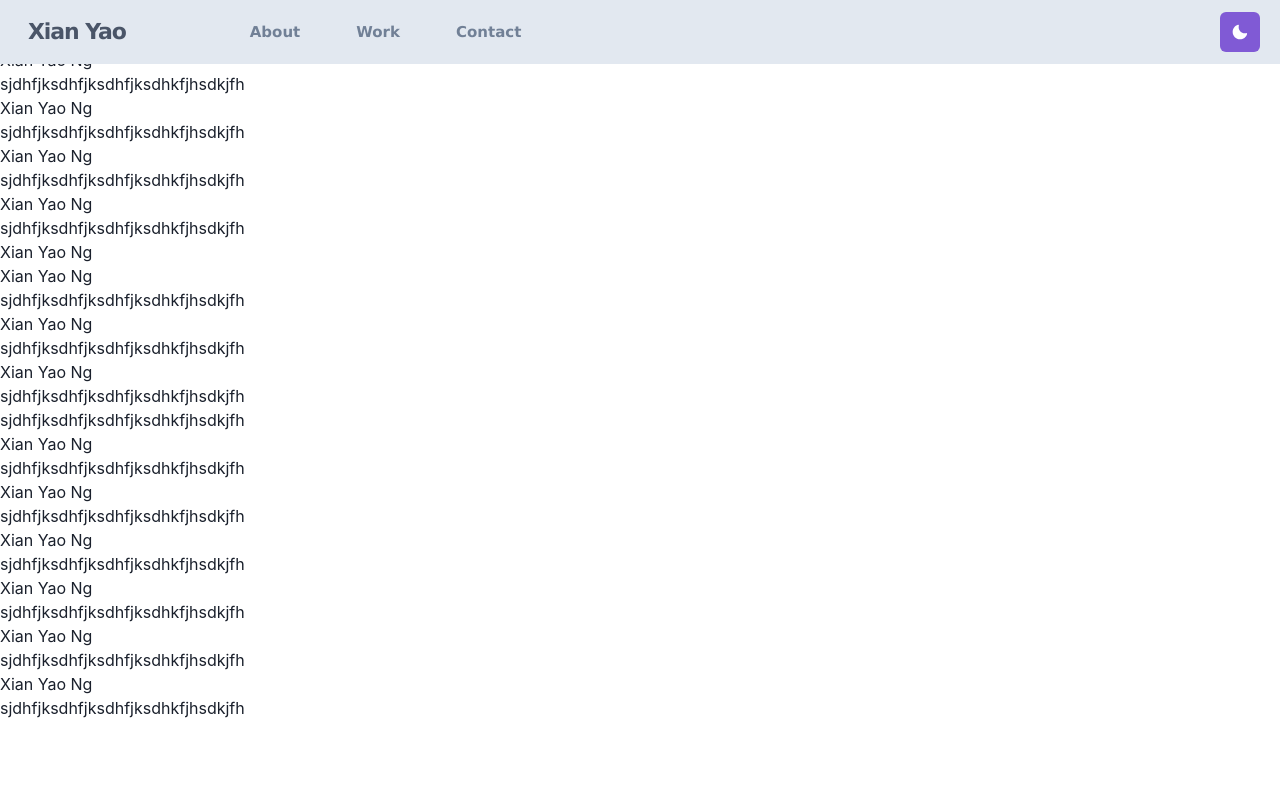
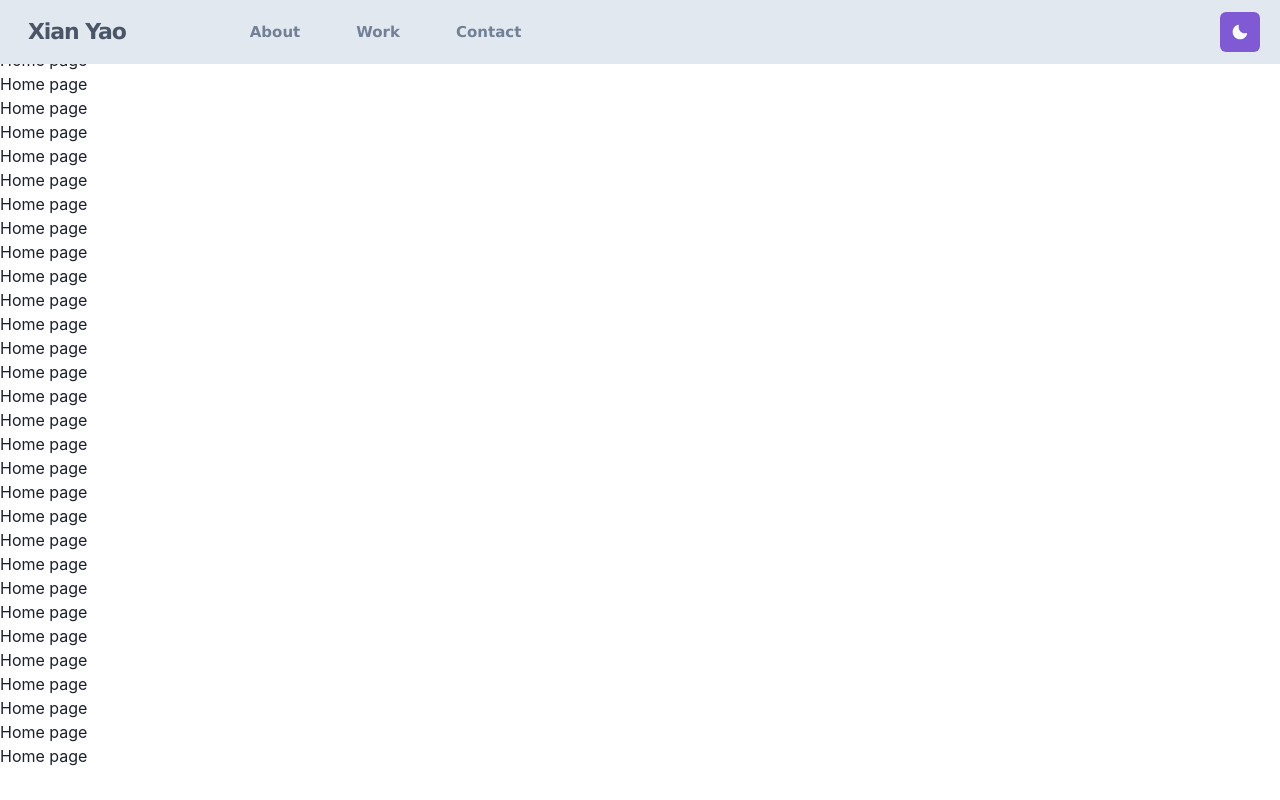
Before and after one commit to xianyao009/xianyaong-portfolio, a Next.js app: page / in a window 1280 px wide. Built offline with nearby package versions, Linux system fonts and the light colour scheme.

Commit message:
Added about, work, contact pages

```diff
--- a/pages/index.js
+++ b/pages/index.js
@@ -1,37 +1,38 @@
 export default function Home() {
   return (
     <>
-      <h1>Xian Yao Ng</h1>
-      <h1>sjdhfjksdhfjksdhfjksdhkfjhsdkjfh</h1>
-      <h1>Xian Yao Ng</h1>
-      <h1>sjdhfjksdhfjksdhfjksdhkfjhsdkjfh</h1>
-      <h1>Xian Yao Ng</h1>
-      <h1>sjdhfjksdhfjksdhfjksdhkfjhsdkjfh</h1>
-      <h1>Xian Yao Ng</h1>
-      <h1>sjdhfjksdhfjksdhfjksdhkfjhsdkjfh</h1>
-      <h1>Xian Yao Ng</h1>
-      <h1>sjdhfjksdhfjksdhfjksdhkfjhsdkjfh</h1>
-      <h1>Xian Yao Ng</h1>
-      <h1>Xian Yao Ng</h1>
-      <h1>sjdhfjksdhfjksdhfjksdhkfjhsdkjfh</h1>
-      <h1>Xian Yao Ng</h1>
-      <h1>sjdhfjksdhfjksdhfjksdhkfjhsdkjfh</h1>
-
-      <h1>Xian Yao Ng</h1>
-      <h1>sjdhfjksdhfjksdhfjksdhkfjhsdkjfh</h1>
-      <h1>sjdhfjksdhfjksdhfjksdhkfjhsdkjfh</h1>
-      <h1>Xian Yao Ng</h1>
-      <h1>sjdhfjksdhfjksdhfjksdhkfjhsdkjfh</h1>
-      <h1>Xian Yao Ng</h1>
-      <h1>sjdhfjksdhfjksdhfjksdhkfjhsdkjfh</h1>
-      <h1>Xian Yao Ng</h1>
-      <h1>sjdhfjksdhfjksdhfjksdhkfjhsdkjfh</h1>
-      <h1>Xian Yao Ng</h1>
-      <h1>sjdhfjksdhfjksdhfjksdhkfjhsdkjfh</h1>
-      <h1>Xian Yao Ng</h1>
-      <h1>sjdhfjksdhfjksdhfjksdhkfjhsdkjfh</h1>
-      <h1>Xian Yao Ng</h1>
-      <h1>sjdhfjksdhfjksdhfjksdhkfjhsdkjfh</h1>
+      <h1>Home page</h1>
+      <h1>Home page</h1>
+      <h1>Home page</h1>
+      <h1>Home page</h1>
+      <h1>Home page</h1>
+      <h1>Home page</h1>
+      <h1>Home page</h1>
+      <h1>Home page</h1>
+      <h1>Home page</h1>
+      <h1>Home page</h1>
+      <h1>Home page</h1>
+      <h1>Home page</h1>
+      <h1>Home page</h1>
+      <h1>Home page</h1>
+      <h1>Home page</h1>
+      <h1>Home page</h1>
+      <h1>Home page</h1>
+      <h1>Home page</h1>
+      <h1>Home page</h1>
+      <h1>Home page</h1>
+      <h1>Home page</h1>
+      <h1>Home page</h1>
+      <h1>Home page</h1>
+      <h1>Home page</h1>
+      <h1>Home page</h1>
+      <h1>Home page</h1>
+      <h1>Home page</h1>
+      <h1>Home page</h1>
+      <h1>Home page</h1>
+      <h1>Home page</h1>
+      <h1>Home page</h1>
+      <h1>Home page</h1>
     </>
   );
 }
```
Also changed, not shown: pages/about/index.js (added, +49 -0 lines), pages/contact/index.js (added, +44 -0 lines), pages/work/index.js (added, +53 -0 lines).
